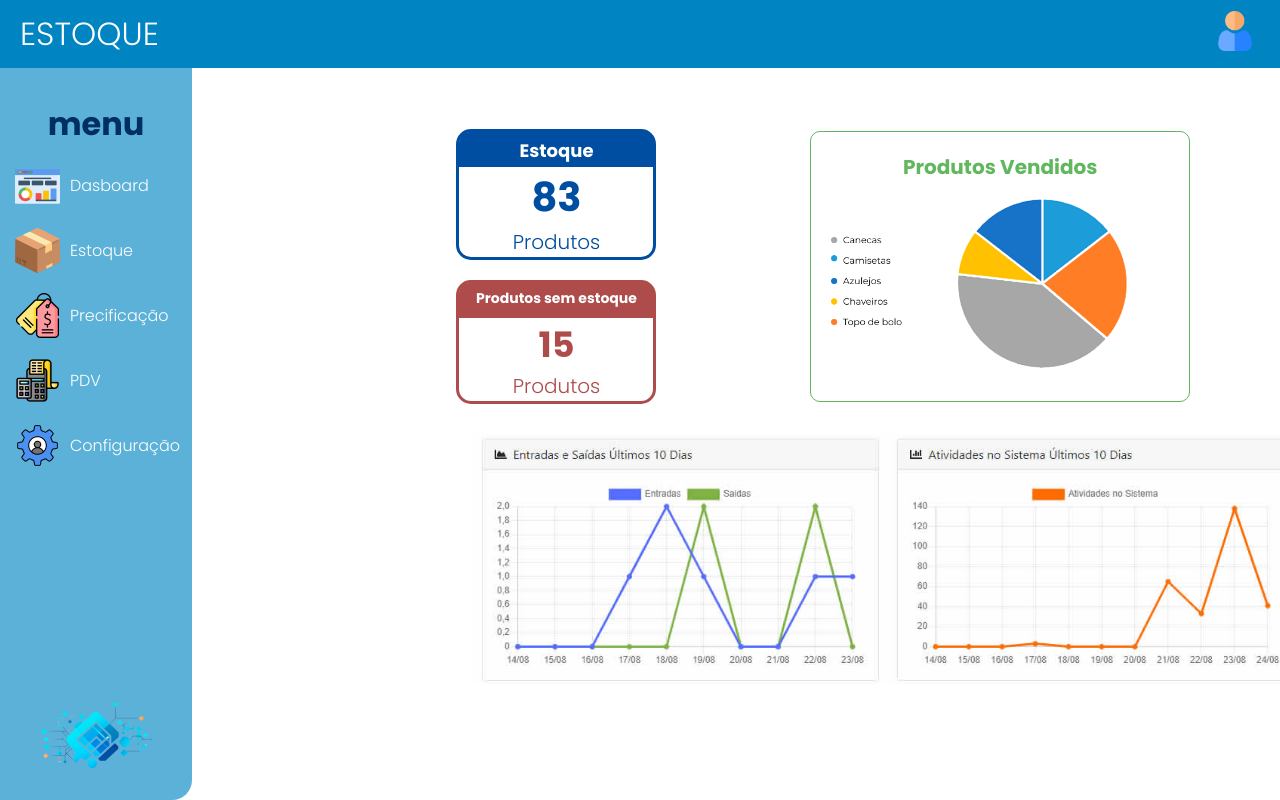
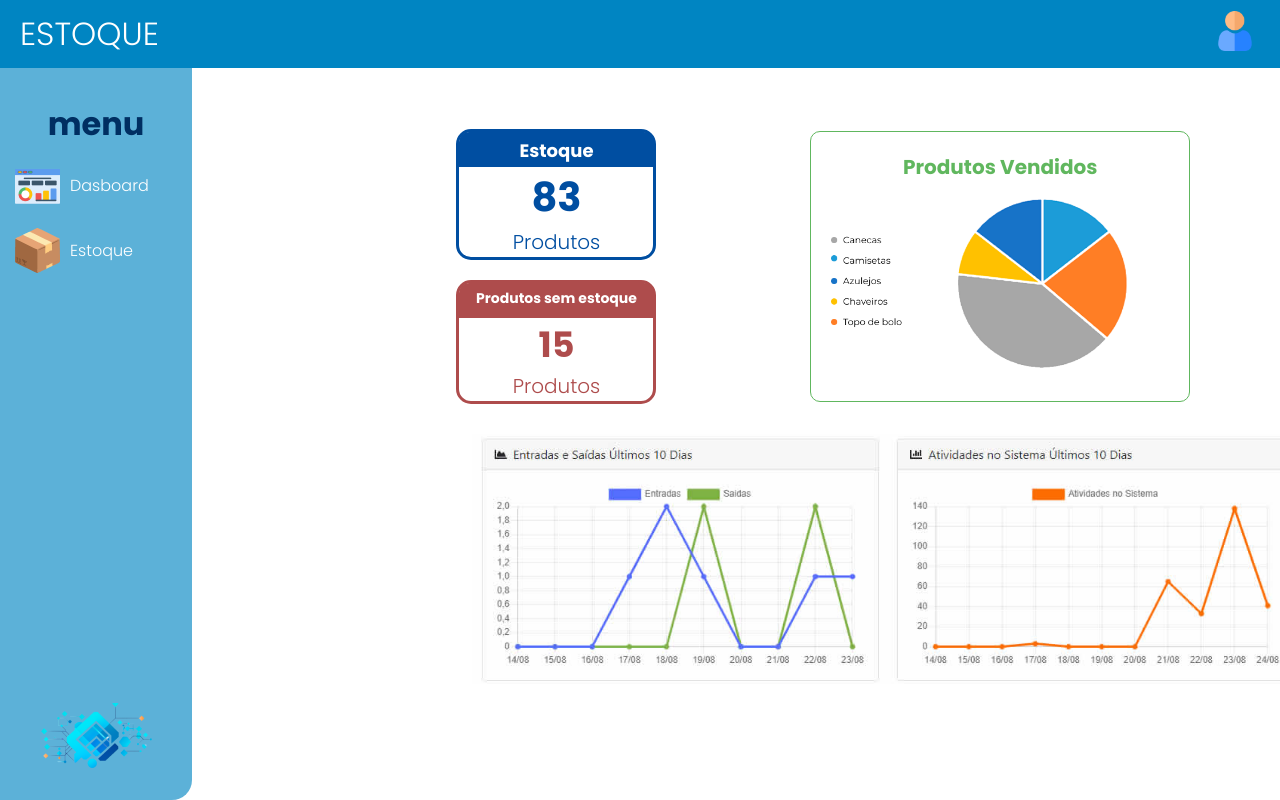
Before and after one commit to grupo-8-senac-ead/coder-solution-pi, a React (Vite) app: page /coder-solution-pi/home in a window 1280 px wide. Shown: the top 800 px of the page. Built offline with nearby package versions, Linux system fonts and the light colour scheme; no server answers.

Commit message:
remocao dos menus denecessarios

```diff
--- a/package.json
+++ b/package.json
@@ -15,6 +15,7 @@
     "@fortawesome/react-fontawesome": "^0.2.0",
     "bootstrap": "^5.3.3",
     "firebase": "^10.8.1",
+    "node": "^22.8.0",
     "react": "^18.2.0",
     "react-bootstrap": "^2.10.1",
     "react-dom": "^18.2.0",
@@ -28,6 +29,6 @@
     "eslint-plugin-react": "^7.33.2",
     "eslint-plugin-react-hooks": "^4.6.0",
     "eslint-plugin-react-refresh": "^0.4.5",
-    "vite": "^5.1.4"
+    "vite": "^5.4.3"
   }
 }
--- a/src/components/Home/Nav/Nav.jsx
+++ b/src/components/Home/Nav/Nav.jsx
@@ -13,18 +13,6 @@ function Nav() {
           <img src="./estoque-logo.png" alt="estoque-logo" />
           <p>Estoque</p>
         </Link>
-        <Link className='menu-option'>
-          <img src="./precificacao-logo.png" alt="precificacao-logo" />
-          <p>Precificação</p>
-        </Link>
-        <Link className='menu-option'>
-          <img src="./pdv-logo.png" alt="pdv-logo" />
-          <p>PDV</p>
-        </Link>
-        <Link className='menu-option'>
-          <img src="./configuracao-logo.png" alt="configuracao-logo" />
-          <p>Configuração</p>
-        </Link>
       <img src="./coderso-logo.png" alt="Coderso Logo" className='nav-logo'/>
     </nav>
   );
```
Also changed, not shown: 1 other file (tests, documents, lock files or other folders).
